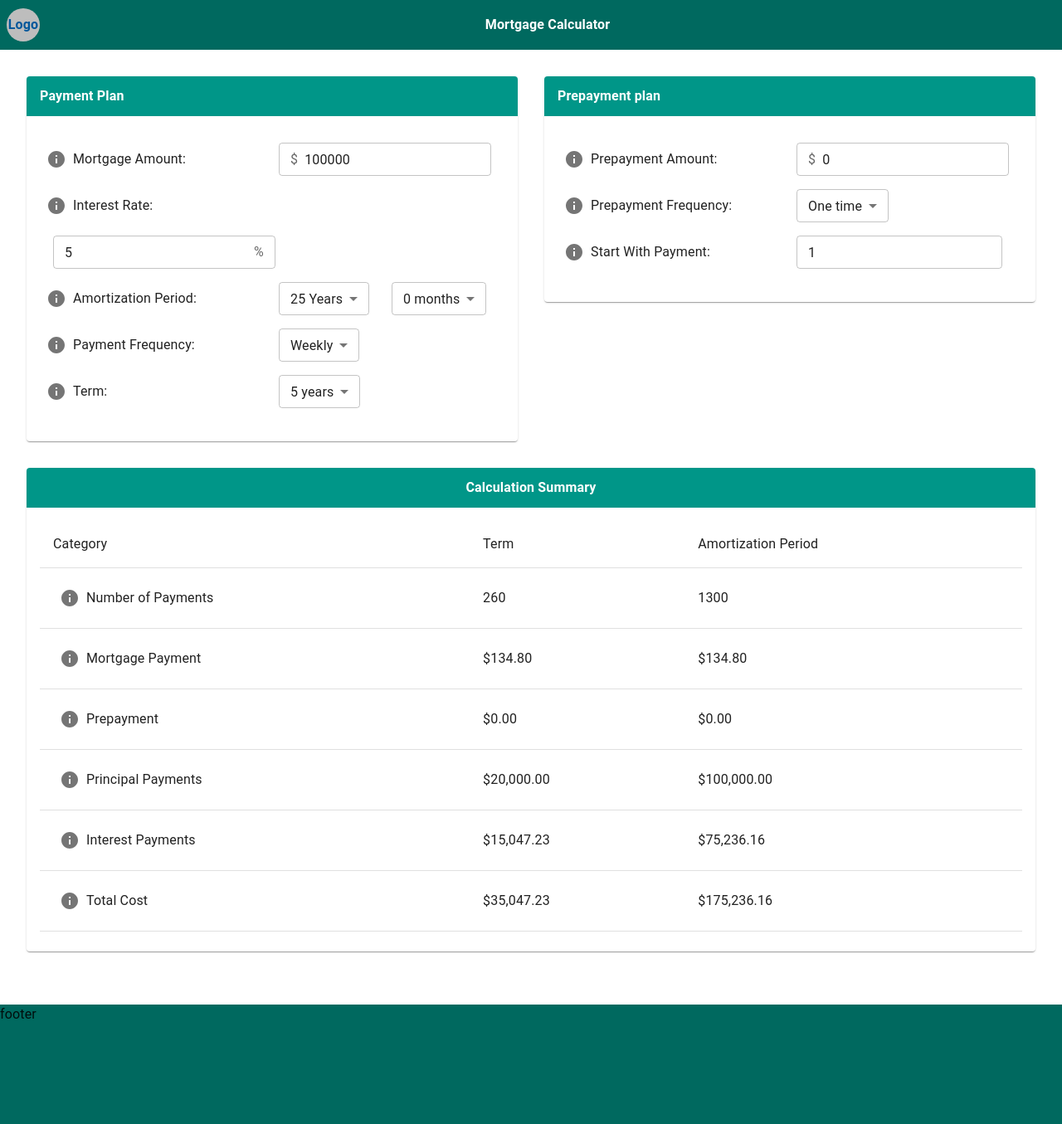
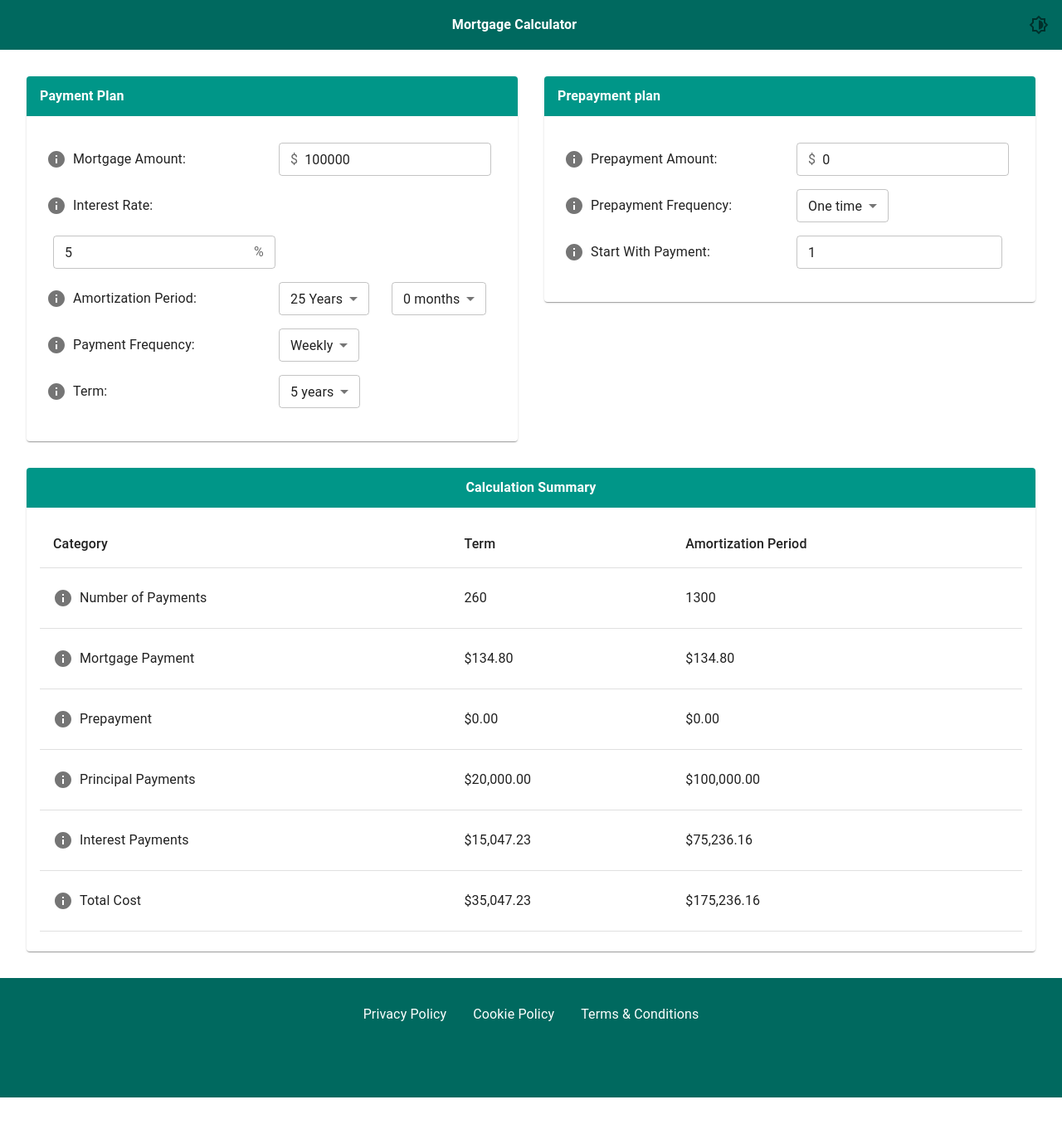
Before and after one commit to Kmas47/mortgage-calculator, a React (Create React App) app: page / in a window 1280 px wide. Shown: the whole page at 83% size. After the commit the page ends 1323 px from the top, so only its background shows below. Built offline with nearby package versions, Linux system fonts and the light colour scheme.

Commit message:
feature: dark mode

```diff
--- a/src/@types/types.ts
+++ b/src/@types/types.ts
@@ -29,3 +29,8 @@ export type ICalculationTableProps = {
   termTotalPayableAmount: number;
   totalAmountPayable: number;
 };
+
+export type IThemeContextType = {
+  darkMode: boolean;
+  setState: React.Dispatch<React.SetStateAction<boolean>>;
+};
--- a/src/App.tsx
+++ b/src/App.tsx
@@ -1,22 +1,20 @@
 import React from "react";
 import { CacheProvider } from "@emotion/react";
 import createEmotionCache from "./utils /config/emotionCache";
-import { theme } from "./utils /config/theme";
 import { Page } from "./components /theme/page";
-import { CssBaseline, ThemeProvider } from "@mui/material";
 import { MortgageCalculator } from "./pages/mortgageCalculator";
+import { CustomThemeProvider } from "./context/provider/themeProvider";
 
 const clientSideEmotionCache = createEmotionCache();
 
 function App() {
   return (
     <CacheProvider value={clientSideEmotionCache}>
-      <ThemeProvider theme={theme}>
-        <CssBaseline />
+      <CustomThemeProvider>
         <Page>
           <MortgageCalculator />
         </Page>
-      </ThemeProvider>
+      </CustomThemeProvider>
     </CacheProvider>
   );
 }
--- a/src/components /table/calculationTable.tsx
+++ b/src/components /table/calculationTable.tsx
@@ -85,7 +85,7 @@ export const MortgageCalculationTable = (props) => {
             <TableRow>
               {tableHeader.map((title) => (
                 <TableCell key={title}>
-                  <Typography>{title}</Typography>
+                  <Typography sx={{ fontWeight: 550 }}>{title}</Typography>
                 </TableCell>
               ))}
             </TableRow>
@@ -93,7 +93,7 @@ export const MortgageCalculationTable = (props) => {
           <TableBody>
             {tableBody.map((option) => (
               <TableRow key={option.title}>
-                <TableCell>
+                <TableCell sx={{ px: 1 }}>
                   <ToolTipLabel
                     toolTipTitle={option.tooltip}
                     title={option.title}
--- a/src/components /theme/footer.tsx
+++ b/src/components /theme/footer.tsx
@@ -6,6 +6,7 @@ const useStyles = makeStyles((theme: Theme) => ({
   root: {
     backgroundColor: theme.palette.primary.dark,
     height: 120,
+    color: theme.palette.common.white,
     [theme.breakpoints.up("sm")]: {
       height: 144,
     },
@@ -15,9 +16,23 @@ const useStyles = makeStyles((theme: Theme) => ({
 export const Footer = () => {
   const classes = useStyles();
   return (
-    <Grid container className={classes.root} direction="column" wrap="nowrap">
-      <Grid item xs={12}>
-        <Typography>footer</Typography>
+    <Grid
+      container
+      className={classes.root}
+      direction="row"
+      justifyContent="center"
+      alignItems="baseline"
+      spacing={4}
+      sx={{ px: 2 }}
+    >
+      <Grid item>
+        <Typography>Privacy Policy</Typography>
+      </Grid>
+      <Grid item>
+        <Typography>Cookie Policy</Typography>
+      </Grid>
+      <Grid item>
+        <Typography>Terms &amp; Conditions</Typography>
       </Grid>
     </Grid>
   );
--- a/src/components /theme/header.tsx
+++ b/src/components /theme/header.tsx
@@ -1,6 +1,9 @@
-import { Avatar, Grid, Theme, Typography } from "@mui/material";
+import { Grid, IconButton, Theme, Typography } from "@mui/material";
 import { makeStyles } from "@mui/styles";
-import React from "react";
+import React, { useContext } from "react";
+import Brightness6OutlinedIcon from "@mui/icons-material/Brightness6Outlined";
+import { ThemeContext } from "../../context/provider/themeProvider";
+import { DARK_MODE } from "../../utils /constants/constants";
 
 const useStyles = makeStyles((theme: Theme) => ({
   root: {
@@ -16,23 +19,27 @@ const useStyles = makeStyles((theme: Theme) => ({
     [theme.breakpoints.up("lg")]: {
       height: 60,
     },
-    zIndex: 999999999
+    zIndex: 999999999,
   },
 }));
 
 export const Header = () => {
+  const contextValue: any = useContext(ThemeContext);
+  const { darkMode, setState } = contextValue;
   const classes = useStyles();
+  const handleClick = () => {
+    setState((prevState) => !prevState);
+    window.localStorage.setItem(DARK_MODE, `${!darkMode}`);
+  };
   return (
     <Grid container className={classes.root} sx={{ p: 1 }} alignItems="center">
-      <Grid item>
-        <Avatar alt="Company Logo">
-          <Typography color="info.dark" sx={{ fontWeight: 600 }}>
-            Logo
-          </Typography>
-        </Avatar>
-      </Grid>
       <Grid item sx={{ m: "auto" }}>
         <Typography sx={{ fontWeight: 600 }}>Mortgage Calculator</Typography>
+      </Grid>
+      <Grid item>
+        <IconButton onClick={handleClick}>
+          <Brightness6OutlinedIcon />
+        </IconButton>
       </Grid>
     </Grid>
   );
--- /dev/null
+++ b/src/context/provider/themeProvider.tsx
@@ -0,0 +1,26 @@
+import { CssBaseline, ThemeProvider } from "@mui/material";
+import React, { createContext, useState } from "react";
+import { IThemeContextType } from "../../@types/types";
+import { darkTheme, lightTheme } from "../../utils /config/theme";
+import { DARK_MODE } from "../../utils /constants/constants";
+
+const IntialThemeContext: IThemeContextType = {
+  darkMode: false,
+  setState: () => {},
+};
+
+export const ThemeContext = createContext(IntialThemeContext);
+
+export const CustomThemeProvider = ({ children }) => {
+  const darkMode = window?.localStorage?.getItem(DARK_MODE) === "true" || false;
+  const [state, setState] = useState<boolean>(darkMode);
+  const currentTheme = state ? darkTheme : lightTheme;
+  return (
+    <ThemeContext.Provider value={{ darkMode, setState }}>
+      <ThemeProvider theme={currentTheme}>
+        <CssBaseline />
+        {children}
+      </ThemeProvider>
+    </ThemeContext.Provider>
+  );
+};
--- a/src/pages/mortgageCalculator.tsx
+++ b/src/pages/mortgageCalculator.tsx
@@ -40,12 +40,10 @@ const initialPrePayment = {
 };
 
 export const MortgageCalculator = () => {
-  // @ts-ignore
   const [paymentPlan, dispatchPaymentPlan] = useReducer(
     reducer,
     initialPaymentPlan
   );
-  // @ts-ignore
   const [prePayment, dispatchPrepayment] = useReducer(
     reducer,
     initialPrePayment
--- a/src/utils /config/theme.ts
+++ b/src/utils /config/theme.ts
@@ -1,6 +1,6 @@
 import { createTheme, Theme } from "@mui/material/styles";
 
-export const theme: Theme = createTheme({
+export const lightTheme: Theme = createTheme({
   breakpoints: {
     values: {
       xs: 0,
@@ -20,3 +20,24 @@ export const theme: Theme = createTheme({
     mode: 'light'
   },
 });
+
+export const darkTheme: Theme = createTheme({
+  breakpoints: {
+    values: {
+      xs: 0,
+      sm: 600,
+      md: 800,
+      lg: 1200,
+      xl: 1440,
+    },
+  },
+  palette: {
+    primary: {
+      main: "#009688",
+    },
+    secondary: {
+      main: '#FFC107'
+    },
+    mode: 'dark'
+  },
+});
--- a/src/utils /constants/constants.ts
+++ b/src/utils /constants/constants.ts
@@ -7,3 +7,4 @@ export const PRE_PAYMENT_AMOUNT = "prePaymentAmount";
 export const PRE_PAYMENT_FREQUENCY = "prePaymentFrequency";
 export const PRE_PAYMENT_START = "prePaymentStart";
 export const numOfMonths = 12;
+export const DARK_MODE = 'darkMode';
```
